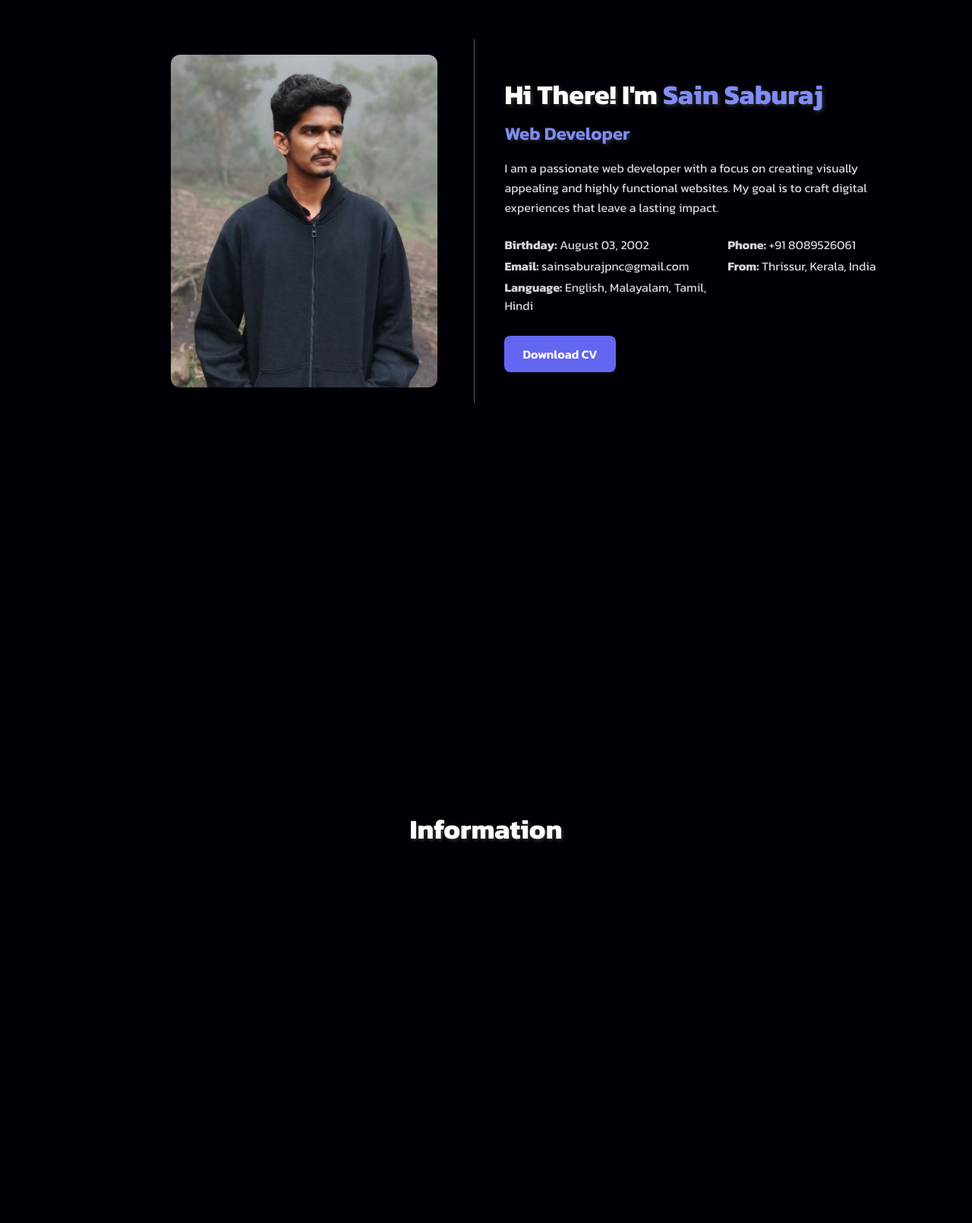
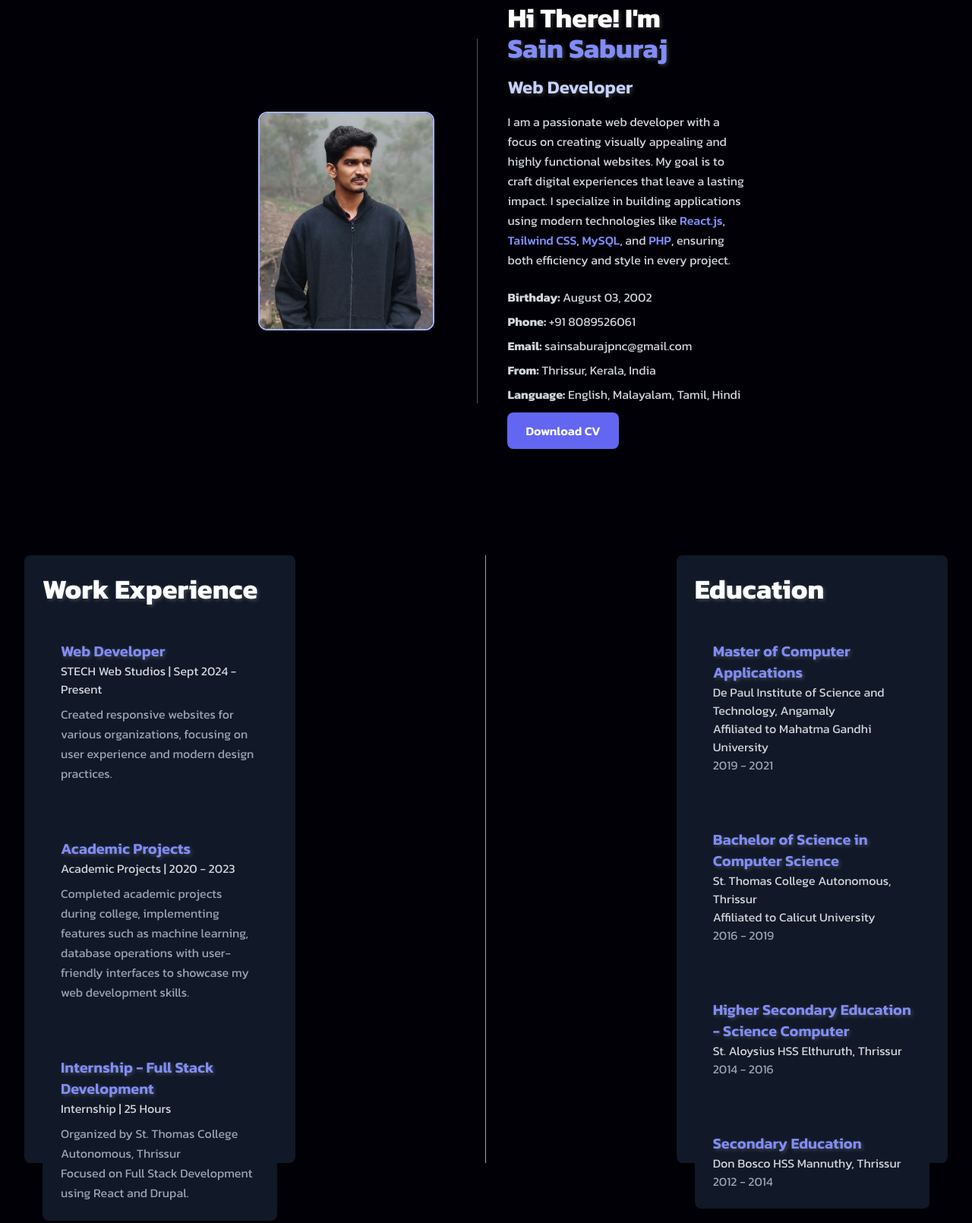
Before and after one commit to theRealSain/sain, a plain HTML site: page index.html in a window 1280 px wide. Shown: the part 909-2519 px from the top of the page at 76% size. Drawn offline with nearby package versions, Linux system fonts and the light colour scheme.

Commit message:
Add files via upload

```diff
--- a/index.html
+++ b/index.html
@@ -62,9 +62,10 @@
         <div class="max-w-7xl mx-auto grid grid-cols-1 md:grid-cols-2 gap-8 items-center">
             <!-- Description -->
             <div class="description text-center md:text-left px-4 md:px-8">
-                <h1 class="text-4xl md:text-6xl font-bold leading-[2.5]">
+                <h1 class="first-head text-4xl md:text-6xl font-bold leading-tight mt-0 sm:mt-6">
                     Hello, I'm <br> <span class="text-indigo-400">Sain Saburaj</span>
                 </h1>
+
                 <p class="mt-4 text-base md:text-lg text-gray-300">
                     Highly motivated and detail-oriented web development enthusiast with a strong foundation in modern web
                     development technologies.
@@ -89,28 +90,34 @@
 
 
     <!-- About Section -->
-    <section id="about" class="bg-gray-500 text-white py-10 px-8 min-h-screen flex items-center">
+    <section id="about" class="bg-gray-500 text-white py-10 px-4 sm:px-8 min-h-screen flex items-center">
         <div class="container mx-auto flex flex-col md:flex-row items-center">
             <!-- Left Image -->
-            <div class="w-full md:w-1/2 flex justify-end mb-6 md:mb-0">
-                <div class="relative w-3/5 mr-10">
-                    <img src="assets/about_4x5.jpg" alt="Sain Saburaj" class="rounded-xl object-cover shadow-lg">
+            <div class="w-full md:w-1/2 flex justify-center md:justify-end mb-6 md:mb-0">
+                <div class="w-4/5 sm:w-3/5 md:w-3/5 lg:w-2/5 mr-0 md:mr-10">
+                    <img src="assets/about_4x5.jpg" alt="Sain Saburaj" class="rounded-xl border-2 border-indigo-300 object-cover shadow-lg">
                 </div>
             </div>
 
             <!-- Vertical Line -->
-            <div class="hidden md:block w-px bg-gray-600 mx-2 h-[30rem] mr-10"></div>
+            <div class="hidden md:block w-px bg-gray-600 mx-4 h-[25rem] md:h-[30rem] mr-10"></div>
 
             <!-- Right Details -->
             <div class="w-full md:w-1/2 text-center md:text-left">
-                <h2 class="text-4xl font-bold text-white mb-4">Hi There! I'm <span class="text-indigo-400">Sain
-                        Saburaj</span></h2>
-                <h3 class="text-2xl text-indigo-400 font-semibold mb-4">Web Developer</h3>
-                <p class="text-gray-300 leading-relaxed mb-6 w-[30rem]">
+                <h2 class="text-3xl md:text-4xl font-bold text-white mb-4">
+                    Hi There! I'm <br> <span class="text-indigo-400">Sain Saburaj</span>
+                </h2>
+                <h3 class="text-xl md:text-2xl text-indigo-200 font-semibold mb-4">Web Developer</h3>
+                <p class="text-gray-300 leading-relaxed mb-6 md:w-[20rem] sm:w-full">
                     I am a passionate web developer with a focus on creating visually appealing and highly functional
-                    websites. My goal is to craft digital experiences that leave a lasting impact.
+                    websites. My goal is to craft digital experiences that leave a lasting impact. I specialize in building
+                    applications using modern technologies like <span class="text-indigo-400 font-medium">React.js</span>,
+                    <span class="text-indigo-400 font-medium">Tailwind CSS</span>,
+                    <span class="text-indigo-400 font-medium">MySQL</span>, and
+                    <span class="text-indigo-400 font-medium">PHP</span>, ensuring both efficiency and style in every project.
                 </p>
-                <div class="grid grid-cols-1 sm:grid-cols-2 gap-1 text-gray-300 mb-10">
+
+                <div class="grid grid-cols-1 sm:grid-cols-1 gap-2 text-gray-300 mb-6">
                     <div><strong>Birthday:</strong> August 03, 2002</div>
                     <div><strong>Phone:</strong> +91 8089526061</div>
                     <div><strong>Email:</strong> sainsaburajpnc@gmail.com</div>
@@ -118,9 +125,9 @@
                     <div><strong>Language:</strong> English, Malayalam, Tamil, Hindi</div>
                 </div>
 
-                <div>
+                <div class="mt-6">
                     <a href="assets/Sain Saburaj Resume New.pdf" download
-                        class="px-6 py-3 mt-10 bg-indigo-500 text-white font-semibold rounded-lg shadow-md hover:bg-indigo-600 transition duration-200">
+                        class="px-6 py-3 bg-indigo-500 text-white font-semibold rounded-lg shadow-md hover:bg-indigo-600 transition duration-200">
                         Download CV
                     </a>
                 </div>
@@ -134,10 +141,93 @@
 
 
 
+
     <!-- Information Section -->
-    <section id="information" class="h-screen flex items-center justify-center bg-white text-black px-8">
-        <h2 class="text-4xl font-bold">Information</h2>
+    <section id="information" class="bg-gray-500 text-white py-10 px-8">
+        <div class="container mx-auto grid grid-cols-1 md:grid-cols-3 items-start gap-6">
+
+            <!-- Work Experience Card (Left Side) -->
+            <div class="md:col-span-1 flex justify-end pr-8">
+                <div class="bg-gray-900 p-6 rounded-lg shadow-lg flex flex-col h-[800px] w-full">
+                    <h2 class="text-4xl font-bold mb-6">Work Experience</h2>
+                    <div class="space-y-6 flex-grow">
+                        <!-- Work Experience Card 1 -->
+                        <div class="bg-gray-900 p-6 rounded-lg mb-6">
+                            <h3 class="text-xl font-semibold text-indigo-400">Web Developer</h3>
+                            <p class="text-gray-300">STECH Web Studios | Sept 2024 - Present</p>
+                            <p class="text-gray-400 mt-2 leading-relaxed">
+                                Created responsive websites for various organizations, focusing on user
+                                experience and modern design practices.
+                            </p>
+                        </div>
+                        <!-- Work Experience Card 2 -->
+                        <div class="bg-gray-900 p-6 rounded-lg mb-6">
+                            <h3 class="text-xl font-semibold text-indigo-400">Academic Projects</h3>
+                            <p class="text-gray-300">Academic Projects | 2020 - 2023</p>
+                            <p class="text-gray-400 mt-2 leading-relaxed">
+                                Completed academic projects during college, implementing features such as machine learning,
+                                database operations with user-friendly interfaces to showcase my web development skills.
+                            </p>
+                        </div>
+                        <!-- Internship Work Experience -->
+                        <div class="bg-gray-900 p-6 rounded-lg mb-6">
+                            <h3 class="text-xl font-semibold text-indigo-400">Internship - Full Stack Development</h3>
+                            <p class="text-gray-300">Internship | 25 Hours</p>
+                            <p class="text-gray-400 mt-2 leading-relaxed">
+                                Organized by St. Thomas College Autonomous, Thrissur<br>
+                                Focused on Full Stack Development using React and Drupal.
+                            </p>
+                        </div>
+                    </div>
+                </div>
+            </div>
+
+            <!-- Vertical Line -->
+            <div class="hidden md:block w-px bg-gray-400 mx-auto h-full"></div>
+
+            <!-- Education Card (Right Side) -->
+            <div class="md:col-span-1 flex justify-start pl-8">
+                <div class="bg-gray-900 p-6 rounded-lg shadow-lg flex flex-col h-[800px] w-full">
+                    <h2 class="text-4xl font-bold mb-6">Education</h2>
+                    <div class="space-y-6 flex-grow">
+                        <!-- Education Card 1 -->
+                        <div class="bg-gray-900 p-6 rounded-lg mb-6">
+                            <h3 class="text-xl font-semibold text-indigo-400">Master of Computer Applications</h3>
+                            <p class="text-gray-300">De Paul Institute of Science and Technology, Angamaly</p>
+                            <p class="text-gray-300">Affiliated to Mahatma Gandhi University</p>
+                            <p class="text-gray-400">2019 - 2021</p>
+                        </div>
+                        <!-- Education Card 2 -->
+                        <div class="bg-gray-900 p-6 rounded-lg mb-6">
+                            <h3 class="text-xl font-semibold text-indigo-400">Bachelor of Science in Computer Science</h3>
+                            <p class="text-gray-300">St. Thomas College Autonomous, Thrissur</p>
+                            <p class="text-gray-300">Affiliated to Calicut University</p>
+                            <p class="text-gray-400">2016 - 2019</p>
+                        </div>
+                        <!-- Education Card 3 -->
+                        <div class="bg-gray-900 p-6 rounded-lg mb-6">
+                            <h3 class="text-xl font-semibold text-indigo-400">Higher Secondary Education - Science Computer
+                            </h3>
+                            <p class="text-gray-300">St. Aloysius HSS Elthuruth, Thrissur</p>
+                            <p class="text-gray-400">2014 - 2016</p>
+                        </div>
+                        <!-- Education Card 4 -->
+                        <div class="bg-gray-900 p-6 rounded-lg">
+                            <h3 class="text-xl font-semibold text-indigo-400">Secondary Education</h3>
+                            <p class="text-gray-300">Don Bosco HSS Mannuthy, Thrissur</p>
+                            <p class="text-gray-400">2012 - 2014</p>
+                        </div>
+                    </div>
+                </div>
+            </div>
+
+        </div>
     </section>
+
+
+
+
+
 
     <!-- Works Section -->
     <section id="works" class="h-screen flex items-center justify-center bg-gray-100 text-black px-8">
--- a/style.css
+++ b/style.css
@@ -153,6 +153,9 @@ footer a:hover {
     h2, h3 {
         font-size: 1.5rem;
     }
+    h1.first-head{
+        margin-top: 80px !important;
+    }
 }
 
 /* Responsive Design */
```
